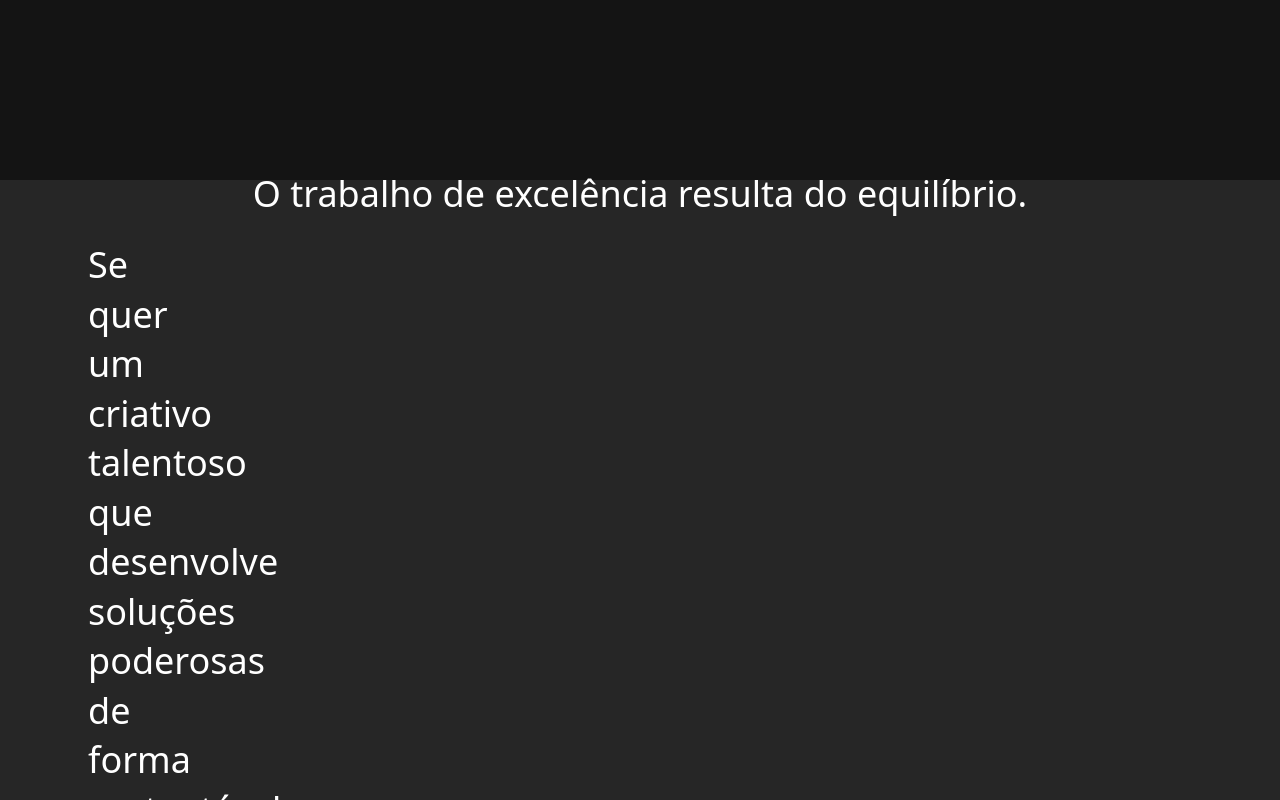
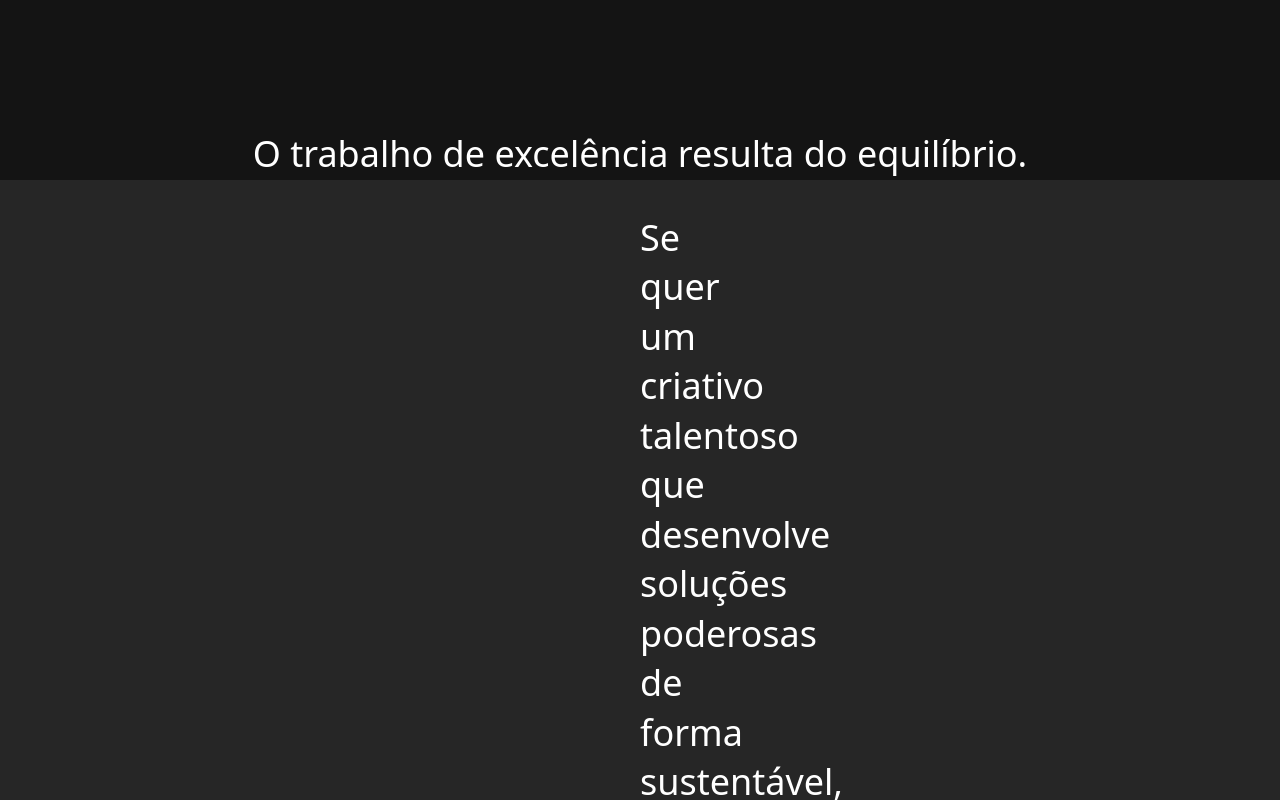
Before and after one commit to Ar3secchim/Project-Portifolio-web, a React (Vite) app: page / in a window 1280 px wide. Shown: the part 6220-7020 px from the top of the page. Built offline with nearby package versions, Linux system fonts and the light colour scheme.

Commit message:
rebase: rebase develop

```diff
--- a/src/pages/Home.jsx
+++ b/src/pages/Home.jsx
@@ -161,8 +161,8 @@ export function Home() {
           </ContainerRoot>
         </Container>
 
-        <Container  id="about2" ClassName="bg-[#262626] flex-col text-lg gap-6 lg:gap-16 lg:text-[36px] text-center font-thin">
-          <ContainerRoot ClassName="flex-col gap-8">
+        <Container  id="about2" ClassName="bg-[#262626] lg:text-[36px]">
+          <ContainerRoot ClassName="flex-col gap-8 justify-center items-center">
             <p>O trabalho de excelência resulta do equilíbrio.</p>
             <p className="leading-snug text-center">Se quer um criativo talentoso que desenvolve soluções poderosas de forma sustentável, criativa e funcional.</p>
 
```
